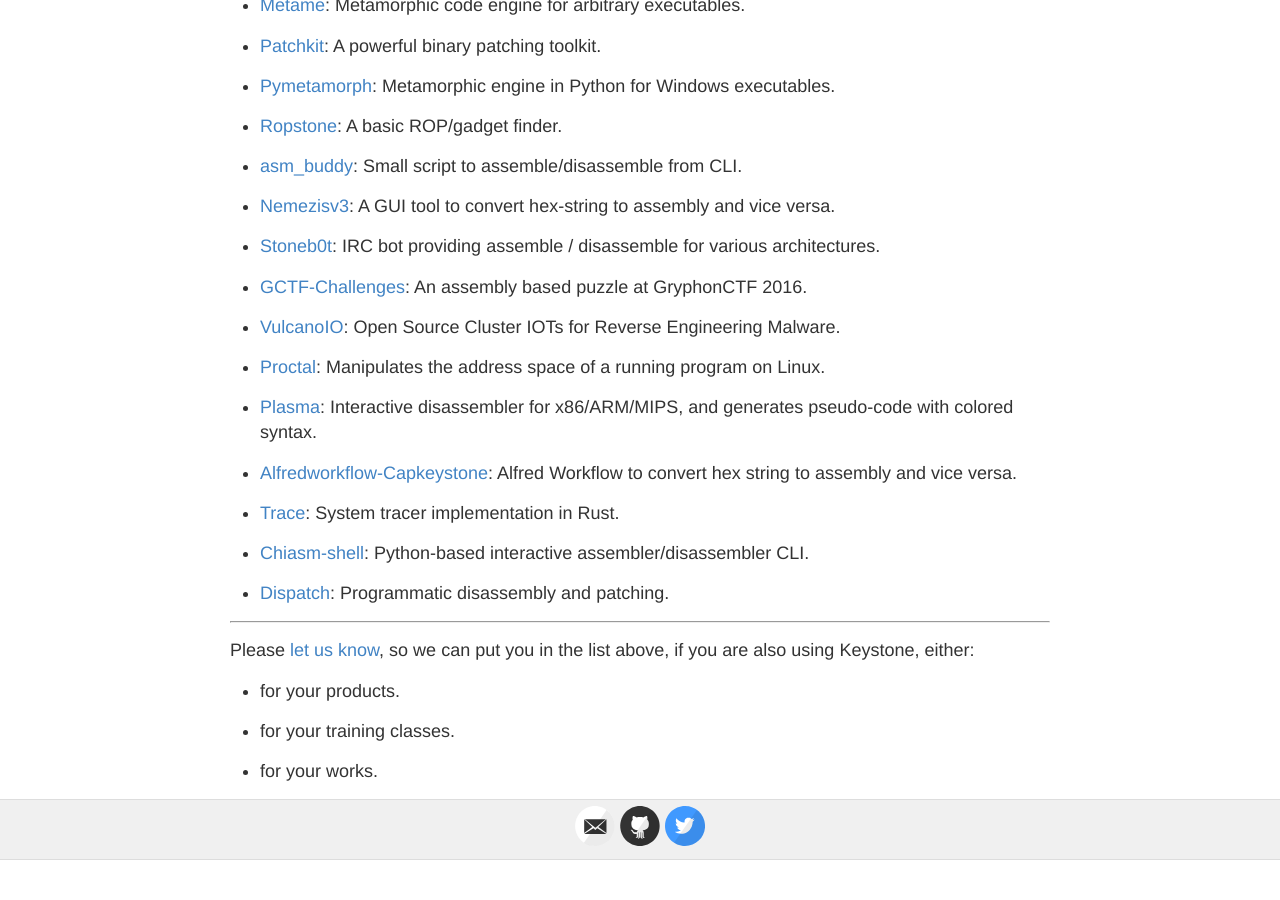
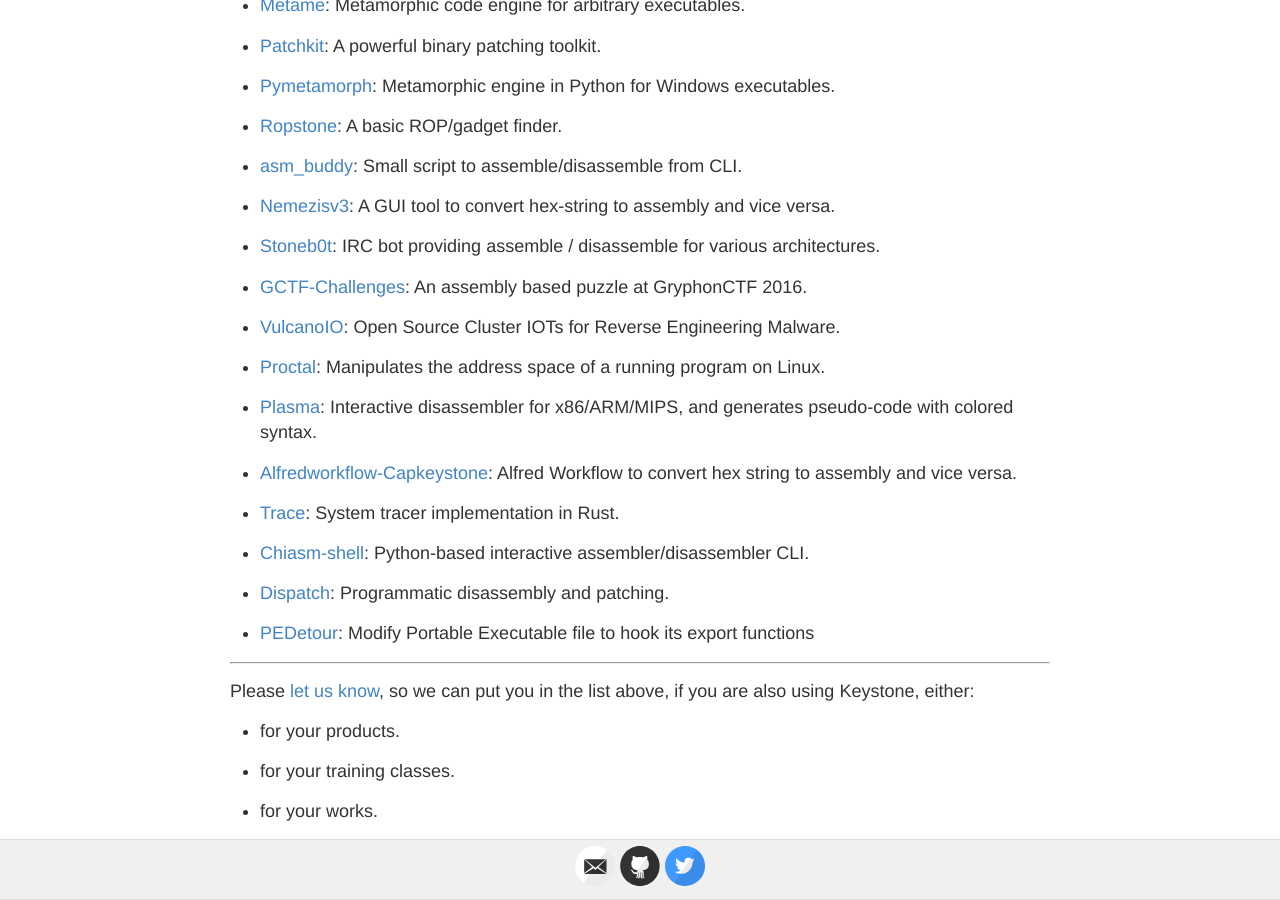
Before and after one commit to keystone-engine/keystone-engine.github.io, a Jekyll site: the page built from showcase.md, in a window 1280 px wide and 900 px high, scrolled down 1003 px. Built offline with Jekyll 4.4.1, drawn with Linux system fonts in a browser that asks for light colours; before the commit the page ends 1863 px from its top, so only the background shows below that; some of the changed lines change nothing that is shown.

Commit message:
showcase

```diff
--- a/showcase.md
+++ b/showcase.md
@@ -6,7 +6,7 @@
 
 ## Showcase
 
-In our knowledge, Keystone has been used by **32** following products (listed in no particular order).
+In our knowledge, Keystone has been used by **33** following products (listed in no particular order).
 
 - [Keypatch](http://keystone-engine.org/keypatch): IDA Pro plugin for code assembling & binary patching.
 
@@ -72,6 +72,8 @@
 
 - [Dispatch](https://github.com/isislab/dispatch): Programmatic disassembly and patching.
 
+- [PEDetour](https://github.com/chen-charles/PEDetour): Modify Portable Executable file to hook its export functions
+
 ---
 
 Please [let us know](/contact/), so we can put you in the list above, if you are also using Keystone, either:
```
